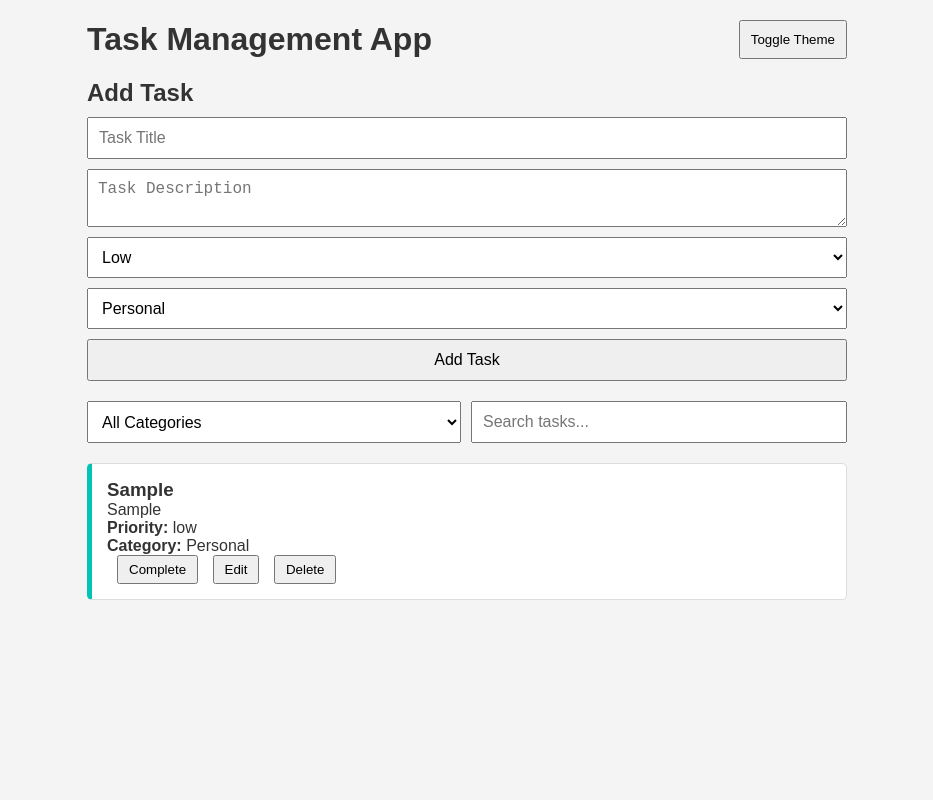
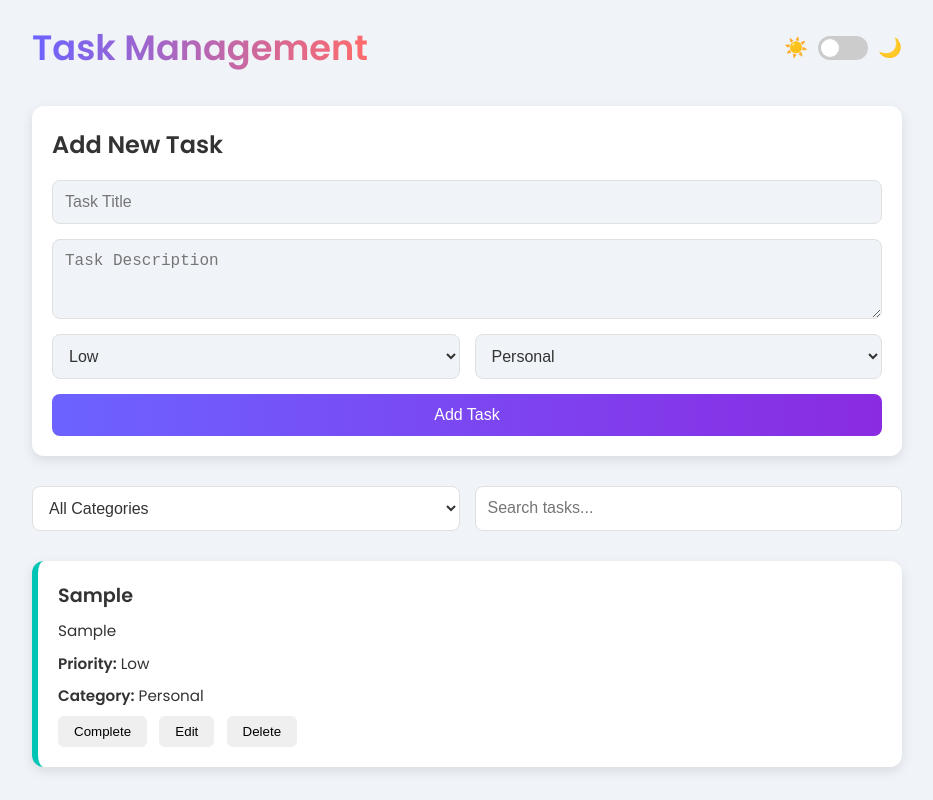
Before and after one commit to RitzSavaliya/taskmanager, a plain HTML site: page index.html in a window 1280 px wide. Both pictures are taken after typing "Sample", "Sample" into the empty fields and a click on the button "Add Task". Shown: the whole page, without its empty margins (173-1106 px from the left). Drawn offline with Linux system fonts and the light colour scheme.

Commit message:
Add files via upload

```diff
--- a/app.js
+++ b/app.js
@@ -111,6 +111,7 @@ class UI {
         this.categoryFilter = document.getElementById('category-filter');
         this.searchBar = document.getElementById('search-bar');
         this.themeToggle = document.getElementById('theme-toggle');
+        this.loader = document.getElementById('loader');
         this.isEditMode = false;
         this.editTaskId = null;
         this.initEventListeners();
@@ -122,7 +123,7 @@ class UI {
         this.taskForm.addEventListener('submit', (e) => this.handleFormSubmit(e));
         this.categoryFilter.addEventListener('change', () => this.renderTasks());
         this.searchBar.addEventListener('input', () => this.renderTasks());
-        this.themeToggle.addEventListener('click', () => this.toggleTheme());
+        this.themeToggle.addEventListener('change', () => this.toggleTheme());
     }
 
     handleFormSubmit(e) {
@@ -136,7 +137,7 @@ class UI {
             if (this.taskManager.updateTask(this.editTaskId, title, description, priority, category)) {
                 this.isEditMode = false;
                 this.editTaskId = null;
-                this.taskForm.querySelector('button').textContent = 'Add Task';
+                this.taskForm.querySelector('.btn-primary').textContent = 'Add Task';
             }
         } else {
             if (this.taskManager.addTask(title, description, priority, category)) {
@@ -147,6 +148,9 @@ class UI {
     }
 
     renderTasks() {
+        this.loader.style.display = 'block';
+        this.taskList.style.opacity = '0';
+        setTimeout(() => {
             const category = this.categoryFilter.value;
             const searchQuery = this.searchBar.value;
             const tasks = this.taskManager.getTasks(category, searchQuery);
@@ -157,7 +161,7 @@ class UI {
                 taskElement.innerHTML = `
                     <h3 class="task-title">${task.title}</h3>
                     <p>${task.description}</p>
-                <p><strong>Priority:</strong> ${task.priority}</p>
+                    <p><strong>Priority:</strong> ${task.priority.charAt(0).toUpperCase() + task.priority.slice(1)}</p>
                     <p><strong>Category:</strong> ${task.category}</p>
                     <button onclick="ui.handleComplete(${task.id})">${task.completed ? 'Undo' : 'Complete'}</button>
                     <button onclick="ui.handleEdit(${task.id})">Edit</button>
@@ -165,6 +169,9 @@ class UI {
                 `;
                 this.taskList.appendChild(taskElement);
             });
+            this.loader.style.display = 'none';
+            this.taskList.style.opacity = '1';
+        }, 300);
     }
 
     handleComplete(id) {
@@ -179,7 +186,7 @@ class UI {
         document.getElementById('task-description').value = task.description;
         document.getElementById('task-priority').value = task.priority;
         document.getElementById('task-category').value = task.category;
-        this.taskForm.querySelector('button').textContent = 'Update Task';
+        this.taskForm.querySelector('.btn-primary').textContent = 'Update Task';
         this.isEditMode = true;
         this.editTaskId = id;
     }
@@ -191,13 +198,15 @@ class UI {
 
     toggleTheme() {
         document.body.classList.toggle('dark');
-        document.body.classList.toggle('light');
         localStorage.setItem('theme', document.body.classList.contains('dark') ? 'dark' : 'light');
     }
 
     loadTheme() {
         const theme = localStorage.getItem('theme') || 'light';
-        document.body.classList.add(theme);
+        if (theme === 'dark') {
+            document.body.classList.add('dark');
+            this.themeToggle.checked = true;
+        }
     }
 }
 
--- a/index.html
+++ b/index.html
@@ -5,19 +5,28 @@
     <meta name="viewport" content="width=device-width, initial-scale=1.0">
     <title>Task Management App</title>
     <link rel="stylesheet" href="styles.css">
+    <link href="https://fonts.googleapis.com/css2?family=Poppins:wght@400;600&display=swap" rel="stylesheet">
 </head>
-<body>
+<body class="light">
     <div class="container">
         <header>
-            <h1>Task Management App</h1>
-            <button id="theme-toggle">Toggle Theme</button>
+            <h1>Task Management</h1>
+            <div class="theme-toggle-wrapper">
+                <span class="theme-icon">☀️</span>
+                <label class="theme-switch">
+                    <input type="checkbox" id="theme-toggle">
+                    <span class="slider"></span>
+                </label>
+                <span class="theme-icon">🌙</span>
+            </div>
         </header>
         <div class="notification" id="notification"></div>
         <section class="task-form">
-            <h2>Add Task</h2>
+            <h2>Add New Task</h2>
             <form id="task-form">
                 <input type="text" id="task-title" placeholder="Task Title" required>
                 <textarea id="task-description" placeholder="Task Description"></textarea>
+                <div class="form-row">
                     <select id="task-priority" required>
                         <option value="low">Low</option>
                         <option value="medium">Medium</option>
@@ -28,7 +37,8 @@
                         <option value="Work">Work</option>
                         <option value="Urgent">Urgent</option>
                     </select>
-                <button type="submit">Add Task</button>
+                </div>
+                <button type="submit" class="btn btn-primary">Add Task</button>
             </form>
         </section>
         <section class="task-controls">
@@ -40,6 +50,7 @@
             </select>
             <input type="text" id="search-bar" placeholder="Search tasks...">
         </section>
+        <div class="loader" id="loader"></div>
         <section class="task-list" id="task-list"></section>
     </div>
     <script src="app.js"></script>
--- a/styles.css
+++ b/styles.css
@@ -1,3 +1,24 @@
+:root {
+    --primary-color: #6c63ff;
+    --secondary-color: #ff6b6b;
+    --bg-color: #f0f4f8;
+    --card-bg: #ffffff;
+    --text-color: #333333;
+    --border-color: #e0e0e0;
+    --shadow: 0 4px 12px rgba(0, 0, 0, 0.1);
+    --transition: all 0.3s ease;
+}
+
+body.dark {
+    --primary-color: #8b85ff;
+    --secondary-color: #ff8787;
+    --bg-color: #1a1a2e;
+    --card-bg: #2c2c44;
+    --text-color: #e0e0e0;
+    --border-color: #3a3a5a;
+    --shadow: 0 4px 12px rgba(0, 0, 0, 0.3);
+}
+
 * {
     box-sizing: border-box;
     margin: 0;
@@ -5,36 +26,87 @@
 }
 
 body {
-    font-family: Arial, sans-serif;
-    transition: background-color 0.3s, color 0.3s;
-}
-
-body.light {
-    background-color: #f4f4f4;
-    color: #333;
-}
-
-body.dark {
-    background-color: #333;
-    color: #f4f4f4;
+    font-family: 'Poppins', sans-serif;
+    background-color: var(--bg-color);
+    color: var(--text-color);
+    transition: var(--transition);
+    line-height: 1.6;
 }
 
 .container {
-    max-width: 800px;
+    max-width: 900px;
     margin: 20px auto;
-    padding: 0 20px;
+    padding: 0 15px;
 }
 
 header {
     display: flex;
     justify-content: space-between;
     align-items: center;
-    margin-bottom: 20px;
+    margin-bottom: 30px;
 }
 
-#theme-toggle {
-    padding: 10px;
+h1 {
+    font-size: 2.2rem;
+    font-weight: 600;
+    background: linear-gradient(90deg, var(--primary-color), var(--secondary-color));
+    -webkit-background-clip: text;
+    -webkit-text-fill-color: transparent;
+}
+
+.theme-toggle-wrapper {
+    display: flex;
+    align-items: center;
+    gap: 10px;
+}
+
+.theme-switch {
+    position: relative;
+    display: inline-block;
+    width: 50px;
+    height: 24px;
+}
+
+.theme-switch input {
+    opacity: 0;
+    width: 0;
+    height: 0;
+}
+
+.slider {
+    position: absolute;
     cursor: pointer;
+    top: 0;
+    left: 0;
+    right: 0;
+    bottom: 0;
+    background-color: #ccc;
+    transition: var(--transition);
+    border-radius: 24px;
+}
+
+.slider:before {
+    position: absolute;
+    content: "";
+    height: 18px;
+    width: 18px;
+    left: 3px;
+    bottom: 3px;
+    background-color: white;
+    transition: var(--transition);
+    border-radius: 50%;
+}
+
+input:checked + .slider {
+    background-color: var(--primary-color);
+}
+
+input:checked + .slider:before {
+    transform: translateX(26px);
+}
+
+.theme-icon {
+    font-size: 1.2rem;
 }
 
 .notification {
@@ -42,63 +114,132 @@ header {
     position: fixed;
     top: 20px;
     right: 20px;
-    background-color: #ff4444;
+    background: linear-gradient(90deg, var(--secondary-color), #ff4757);
     color: white;
-    padding: 10px 20px;
-    border-radius: 5px;
+    padding: 12px 24px;
+    border-radius: 8px;
+    box-shadow: var(--shadow);
+    animation: slideIn 0.5s ease forwards;
 }
 
-.task-form, .task-controls {
-    margin-bottom: 20px;
+@keyframes slideIn {
+    from { transform: translateX(100%); opacity: 0; }
+    to { transform: translateX(0); opacity: 1; }
+}
+
+.task-form {
+    background: var(--card-bg);
+    padding: 20px;
+    border-radius: 12px;
+    box-shadow: var(--shadow);
+    margin-bottom: 30px;
 }
 
 .task-form h2 {
-    margin-bottom: 10px;
+    margin-bottom: 15px;
+    font-size: 1.5rem;
 }
 
 #task-form {
-    display: flex;
-    flex-direction: column;
-    gap: 10px;
+    display: grid;
+    gap: 15px;
 }
 
-#task-form input, #task-form textarea, #task-form select, #task-form button {
-    padding: 10px;
-    font-size: 16px;
+.form-row {
+    display: grid;
+    grid-template-columns: 1fr 1fr;
+    gap: 15px;
+}
+
+#task-form input, #task-form textarea, #task-form select {
+    padding: 12px;
+    font-size: 1rem;
+    border: 1px solid var(--border-color);
+    border-radius: 8px;
+    background: var(--bg-color);
+    color: var(--text-color);
+    transition: var(--transition);
+}
+
+#task-form input:focus, #task-form textarea:focus, #task-form select:focus {
+    outline: none;
+    border-color: var(--primary-color);
+    box-shadow: 0 0 5px rgba(108, 99, 255, 0.3);
 }
 
 #task-form textarea {
     resize: vertical;
+    min-height: 80px;
+}
+
+.btn {
+    padding: 12px;
+    font-size: 1rem;
+    border: none;
+    border-radius: 8px;
+    cursor: pointer;
+    transition: var(--transition);
+}
+
+.btn-primary {
+    background: linear-gradient(90deg, var(--primary-color), #8a2be2);
+    color: white;
+}
+
+.btn-primary:hover {
+    transform: translateY(-2px);
+    box-shadow: 0 4px 8px rgba(108, 99, 255, 0.3);
 }
 
 .task-controls {
-    display: flex;
-    gap: 10px;
+    display: grid;
+    grid-template-columns: 1fr 1fr;
+    gap: 15px;
+    margin-bottom: 30px;
 }
 
 #category-filter, #search-bar {
-    padding: 10px;
-    font-size: 16px;
-    flex: 1;
+    padding: 12px;
+    font-size: 1rem;
+    border: 1px solid var(--border-color);
+    border-radius: 8px;
+    background: var(--card-bg);
+    color: var(--text-color);
+}
+
+.loader {
+    display: none;
+    border: 4px solid var(--border-color);
+    border-top: 4px solid var(--primary-color);
+    border-radius: 50%;
+    width: 40px;
+    height: 40px;
+    animation: spin 1s linear infinite;
+    margin: 20px auto;
+}
+
+@keyframes spin {
+    0% { transform: rotate(0deg); }
+    100% { transform: rotate(360deg); }
 }
 
 .task-list {
-    display: flex;
-    flex-direction: column;
-    gap: 10px;
+    display: grid;
+    gap: 15px;
 }
 
 .task-item {
-    background-color: #fff;
-    border: 1px solid #ddd;
-    padding: 15px;
-    border-radius: 5px;
-    transition: background-color 0.3s;
+    background: var(--card-bg);
+    padding: 20px;
+    border-radius: 12px;
+    box-shadow: var(--shadow);
+    animation: fadeIn 0.5s ease;
+    transition: var(--transition);
 }
 
-body.dark .task-item {
-    background-color: #444;
-    border-color: #555;
+@keyframes fadeIn {
+    from { opacity: 0; transform: translateY(10px); }
+    to { opacity: 1; transform: translateY(0); }
 }
 
 .task-item.completed .task-title {
@@ -106,26 +247,78 @@ body.dark .task-item {
     color: #888;
 }
 
-.task-item button {
-    margin-left: 10px;
-    padding: 5px 10px;
-    cursor: pointer;
-}
-
 .task-item.high-priority {
-    border-left: 5px solid #ff4444;
+    border-left: 6px solid var(--secondary-color);
 }
 
 .task-item.medium-priority {
-    border-left: 5px solid #ffbb33;
+    border-left: 6px solid #ffa500;
 }
 
 .task-item.low-priority {
-    border-left: 5px solid #00C4B4;
+    border-left: 6px solid #00c4b4;
 }
 
-@media (max-width: 600px) {
-    .task-controls {
-        flex-direction: column;
+.task-item h3 {
+    font-size: 1.2rem;
+    margin-bottom: 8px;
+}
+
+.task-item p {
+    margin-bottom: 8px;
+    font-size: 0.95rem;
+}
+
+.task-item button {
+    padding: 8px 16px;
+    margin-right: 8px;
+    border: none;
+    border-radius: 6px;
+    cursor: pointer;
+    transition: var(--transition);
+}
+
+.task-item button:nth-child(1) {
+    background: #28a745;
+    color: white;
+}
+
+.task-item button:nth-child(2) {
+    background: #007bff;
+    color: white;
+}
+
+.task-item button:nth-child(3) {
+    background: var(--secondary-color);
+    color: white;
+}
+
+.task-item button:hover {
+    transform: translateY(-2px);
+    box-shadow: 0 2px 4px rgba(0, 0, 0, 0.2);
+}
+
+@media (max-width: 768px) {
+    .form-row, .task-controls {
+        grid-template-columns: 1fr;
+    }
+
+    h1 {
+        font-size: 1.8rem;
+    }
+
+    .task-form, .task-controls {
+        padding: 15px;
     }
 }
+
+@media (max-width: 480px) {
+    .container {
+        padding: 0 10px;
+    }
+
+    .task-item button {
+        padding: 6px 12px;
+        font-size: 0.9rem;
+    }
+}
```
Lines whose indentation alone changed are shown as unchanged.
